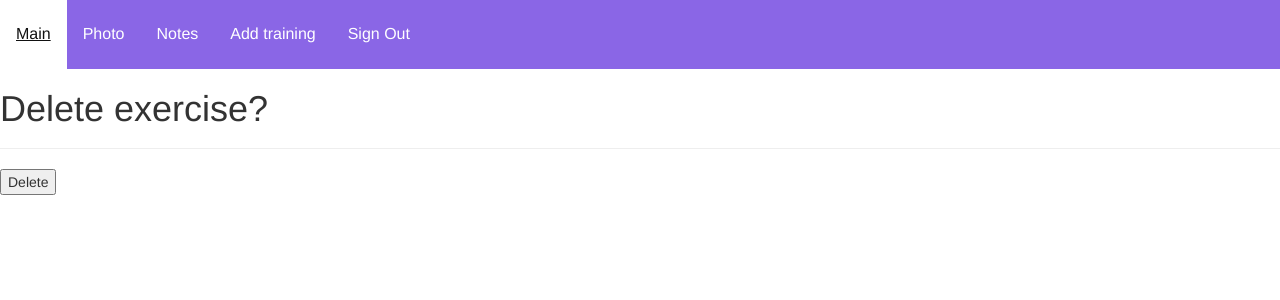
After one commit to Pavhom/GymKeeper, a Django app: template mainscreen/templates/mainscreen/exercise_delete.html in a window 1280 px wide. The commit adds this page. Shown: the top 300 px of the page. Run offline with Django 3.2, Linux system fonts and the light colour scheme; the template is opened without the code that fills it, so the values that code supplies are empty; some libraries are stand-ins or nearby versions.

Commit message:
delete exercise added

```diff
--- /dev/null
+++ b/mainscreen/templates/mainscreen/exercise_delete.html
@@ -0,0 +1,12 @@
+{% extends 'mainscreen/body.html' %}
+
+{% block content %}
+    <div>
+        <h1>Delete exercise?</h1>
+    </div> <hr>
+
+    <form method="post">
+        {% csrf_token %}
+        <button type="submit">Delete</button>
+    </form>
+{% endblock %}
--- a/mainscreen/templates/mainscreen/training_detail.html
+++ b/mainscreen/templates/mainscreen/training_detail.html
@@ -5,7 +5,7 @@
         <h1>{{ post.training_name }} - {{ post.created_date }}</h1>
     </div> <hr>
 {% for ex in exercise %}
-    {{ ex.exercise }}-{{ ex.sets_count }}-{{ ex.reps_count }}-{{ ex.weight }} <br>
+    {{ ex.exercise }}-{{ ex.sets_count }}-{{ ex.reps_count }}-{{ ex.weight }} <a href="{% url 'exercise_delete' ex.id %}">Delete</a><br>
 {% endfor %}
     <form action="" method="post">
         {% csrf_token %}
--- a/mainscreen/urls.py
+++ b/mainscreen/urls.py
@@ -6,6 +6,7 @@ urlpatterns = [
     path('', views.post_list, name='post_list'),
     path('post/<int:pk>/', views.training_detail, name='trainin_detail'),
     path('post/<int:pk>/delete', views.TrainingDelete.as_view(), name='delete'),
+    path('post/<int:pk>/exercise_delete', views.ExerciseDelete.as_view(), name='exercise_delete'),
     # path('mainscreen/post_list', views.add_training, name='add_training'),
 
 ]
--- a/mainscreen/views.py
+++ b/mainscreen/views.py
@@ -62,6 +62,11 @@ class TrainingDelete(DeleteView):
     template_name = 'mainscreen/delete.html'
 
 
+class ExerciseDelete(DeleteView):
+    model = Exercise
+    success_url = 'http://127.0.0.1:8000/'
+    template_name = 'mainscreen/exercise_delete.html'
+
 # def add_training(request):
 #     if request.method == "POST":
 #         form = PostForm(request.POST)
```
